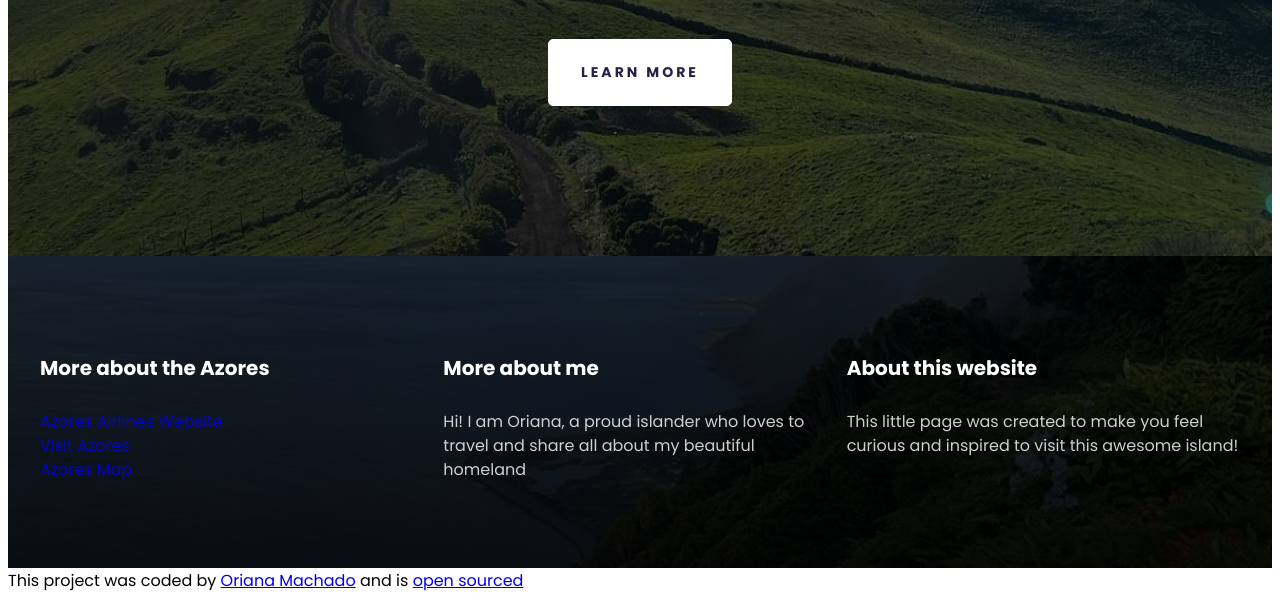
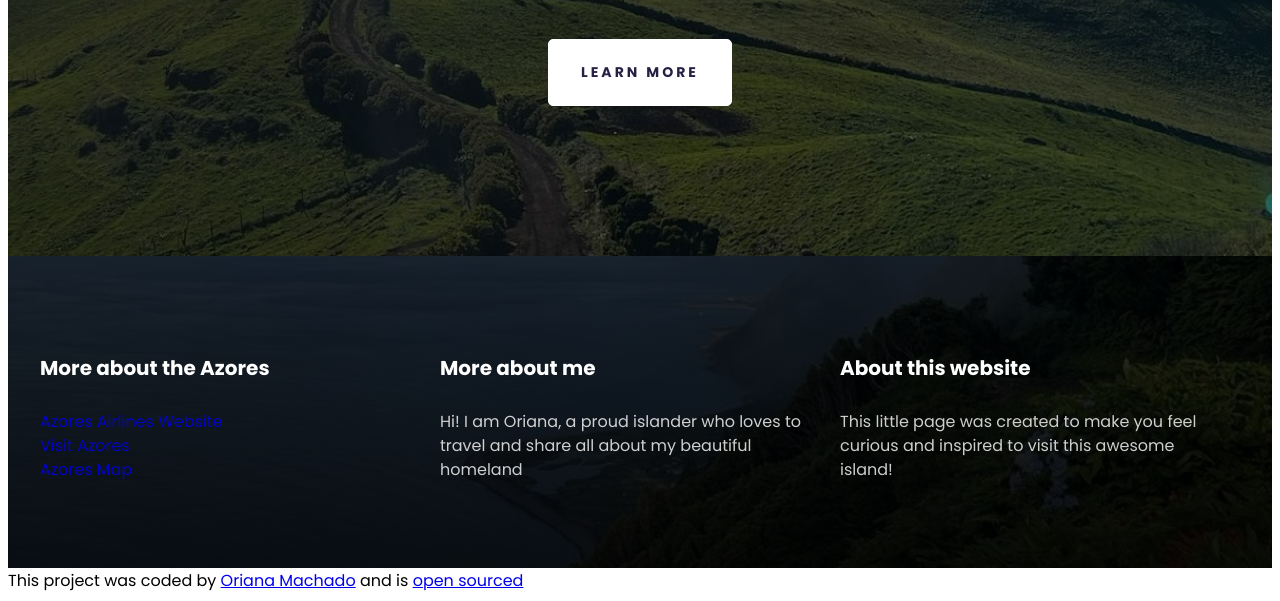
Before and after one commit to orianamachado66/Welcome-to-Sao-Jorge, a plain HTML site: page index.html in a window 1280 px wide. Shown: the part 669-1270 px from the top of the page. Drawn offline with Linux system fonts and the light colour scheme.

Commit message:
Added some margin to the footer's paragraph

```diff
--- a/styles/styles.css
+++ b/styles/styles.css
@@ -87,6 +87,7 @@ footer p {
   letter-spacing: 0px;
   text-align: left;
   opacity: 0.8;
+  margin-right: 10px;
 }
 footer a {
   text-decoration: none;
@@ -107,7 +108,6 @@ footer a:visited {
 .grid {
   display: grid;
   grid-template-columns: 1fr 1fr 1fr;
-  grid-gap: 10px;
 }
 @media (max-width: 900px) {
   header {
```
